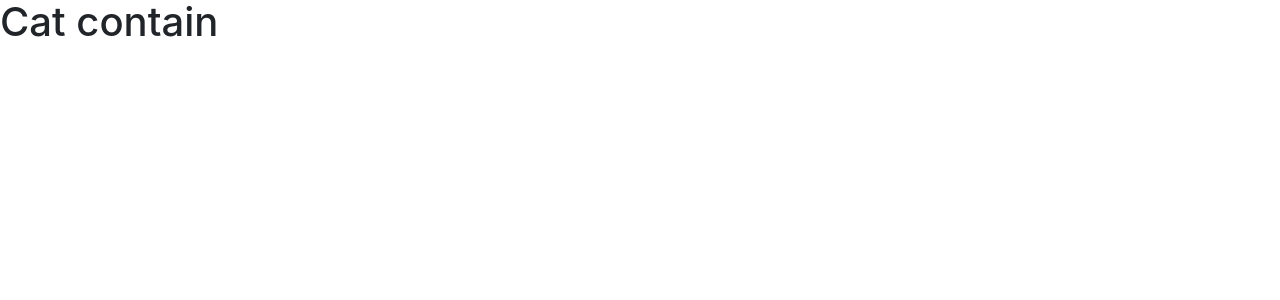
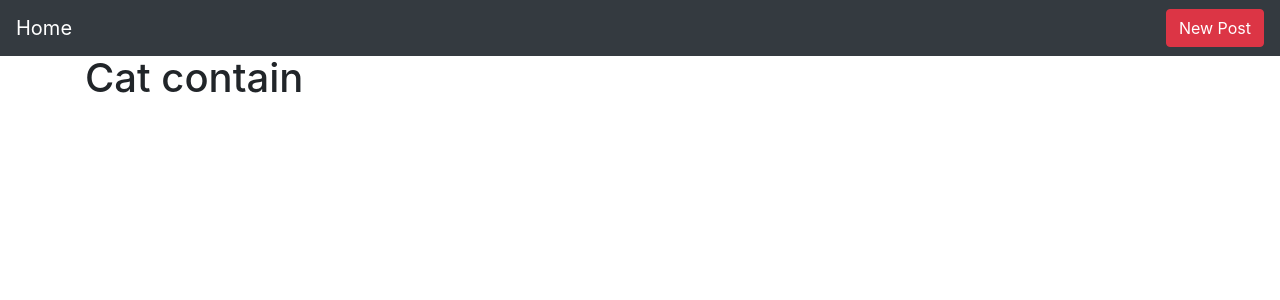
Before and after one commit to rennerwins/project-readble, a React (Create React App) app: page /1 in a window 1280 px wide. Shown: the top 300 px of the page. Built offline with nearby package versions, Linux system fonts and the light colour scheme.

Commit message:
Add Navbar component

```diff
--- /dev/null
+++ b/src/components/Navbar.js
@@ -0,0 +1,18 @@
+import React from 'react'
+import { Link } from 'react-router-dom'
+
+const Navbar = () => {
+	return (
+		<nav className="navbar navbar-expand navbar-dark bg-dark justify-content-between">
+			<Link to="/" className="navbar-brand">
+				Home
+			</Link>
+
+			<Link to="/create" className="btn btn-danger">
+				New Post
+			</Link>
+		</nav>
+	)
+}
+
+export default Navbar
--- a/src/index.js
+++ b/src/index.js
@@ -12,6 +12,8 @@ import App from './containers/App'
 import CategoryContainer from './containers/CategoryContainer'
 import PostContainer from './containers/PostContainer'
 
+import Navbar from './components/Navbar'
+
 const composeEnhancers = window.__REDUX_DEVTOOLS_EXTENSION_COMPOSE__ || compose
 
 const store = createStore(
@@ -22,11 +24,16 @@ const store = createStore(
 ReactDOM.render(
 	<Provider store={store}>
 		<BrowserRouter>
-			<Switch>
-				<Route exact path="/" component={App} />
-        <Route exact path="/:category" component={CategoryContainer} />
-        <Route path="/:category/:post_id" component={PostContainer} />
-			</Switch>
+			<div>
+				<Navbar />
+				<div className="container">
+					<Switch>
+						<Route exact path="/" component={App} />
+						<Route exact path="/:category" component={CategoryContainer} />
+						<Route path="/:category/:post_id" component={PostContainer} />
+					</Switch>
+				</div>
+			</div>
 		</BrowserRouter>
 	</Provider>,
 	document.getElementById('root')
```
